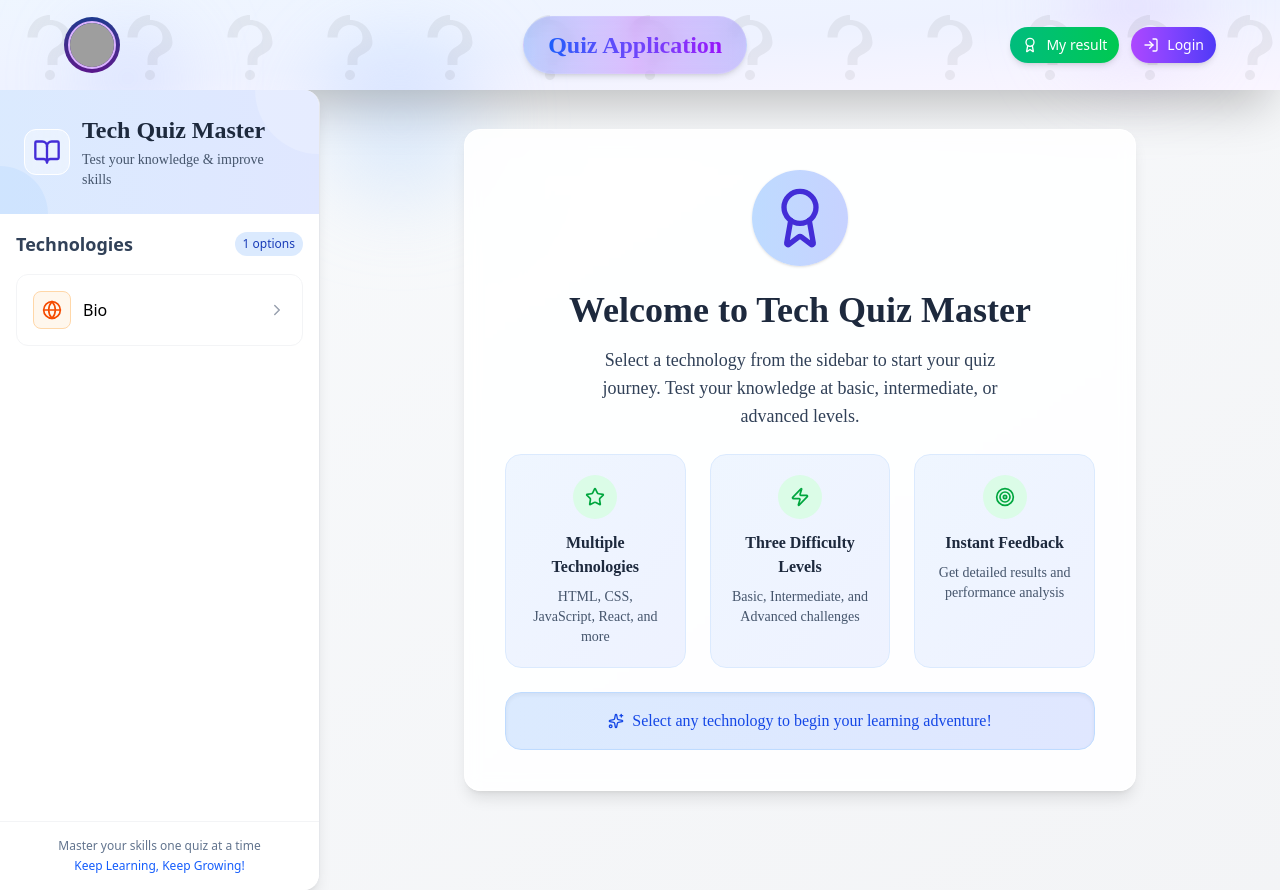
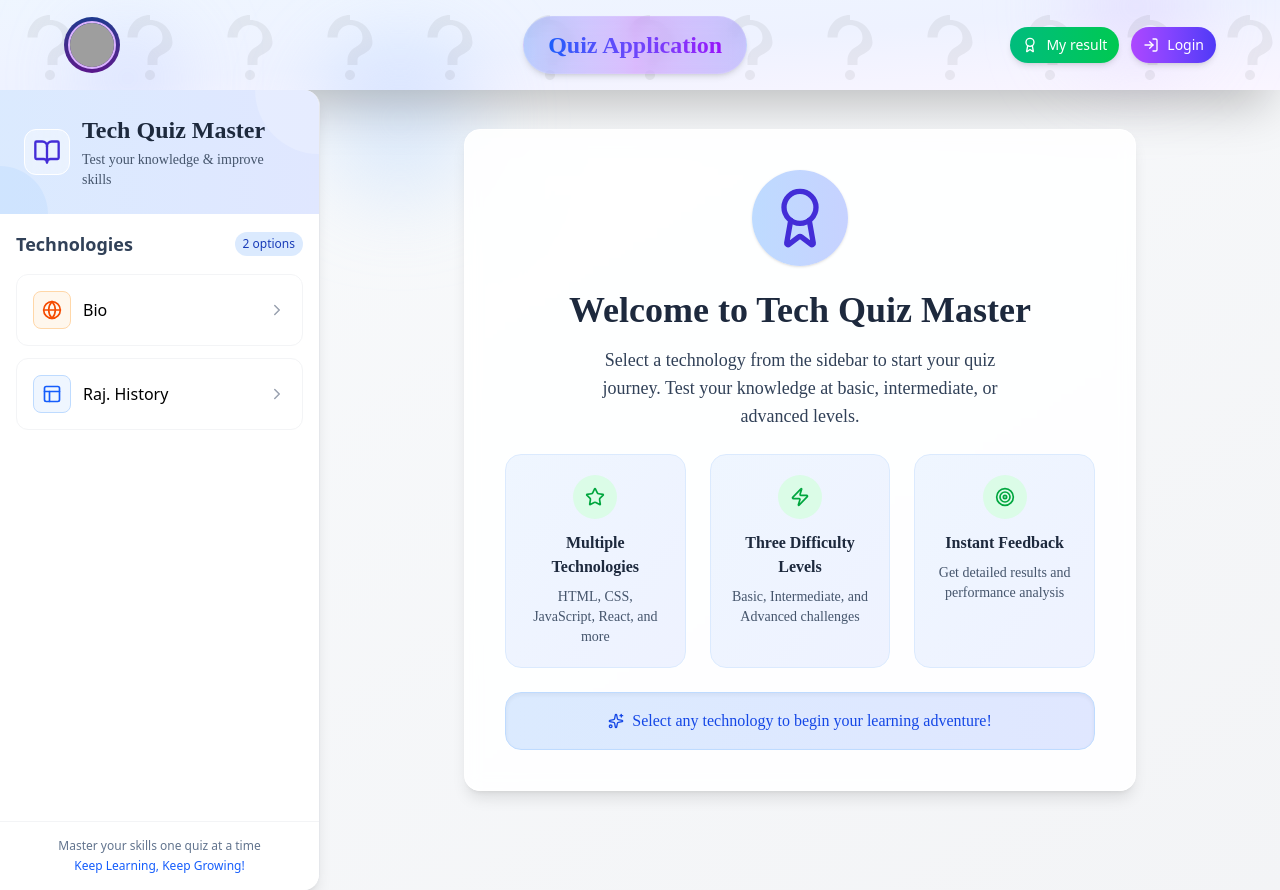
Before and after one commit to sainijitendrakumar/paidquizapp, a React (Vite) app: page / in a window 1280 px wide. Built offline with nearby package versions, Linux system fonts and the light colour scheme; grey boxes are pictures that could not be loaded.

Commit message:
first commit

```diff
--- a/src/components/Sidebar/Sidebar.jsx
+++ b/src/components/Sidebar/Sidebar.jsx
@@ -76,12 +76,12 @@ const Sidebar = () => {
     //   icon: <Globe size={20} />,
     //   color: "bg-orange-50 text-orange-600 border-orange-200",
     // },
-    // {
-    //   id: "css",
-    //   name: "CSS",
-    //   icon: <Layout size={20} />,
-    //   color: "bg-blue-50 text-blue-600 border-blue-200",
-    // },
+    {
+      id: "rajasthanhistory",
+      name: "Raj. History",
+      icon: <Layout size={20} />,
+      color: "bg-blue-50 text-blue-600 border-blue-200",
+    },
     // {
     //   id: "js",
     //   name: "JavaScript",
```
